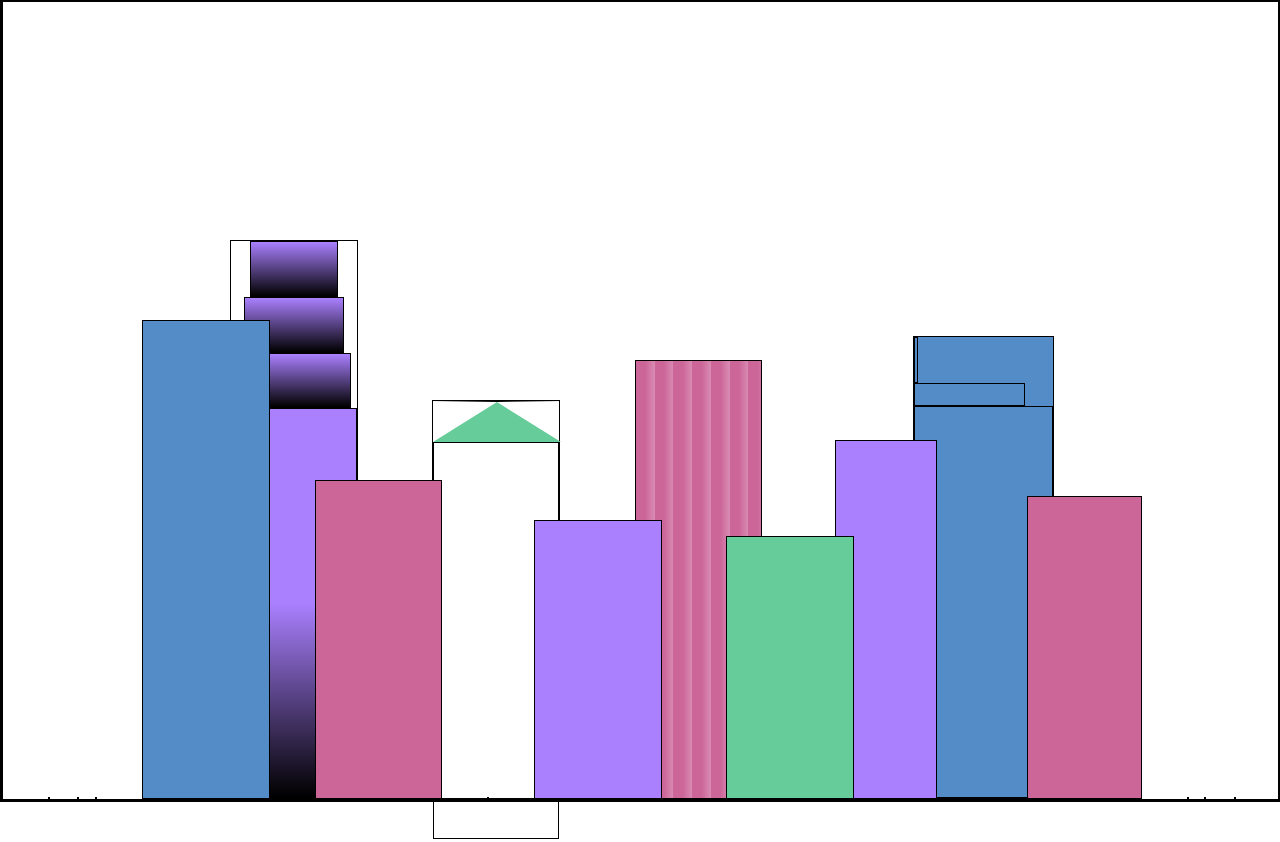
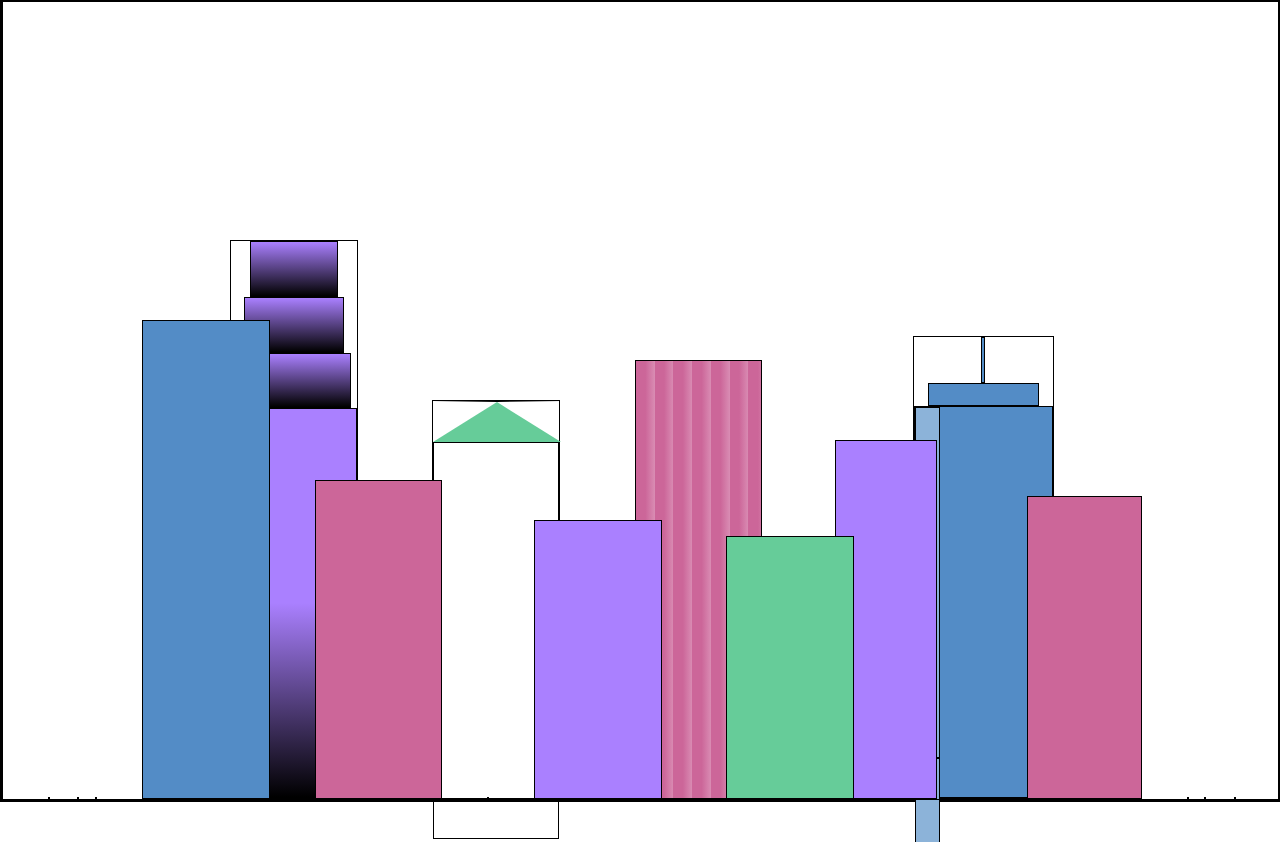
Before and after one commit to Sekoutouree/City-sky-line, a plain HTML site: page index.html in a window 1280 px wide. Shown: the top 842 px of the page. Drawn offline with Linux system fonts and the light colour scheme.

Commit message:
Added divs to index.html and additional styles.css

```diff
--- a/index.html
+++ b/index.html
@@ -11,7 +11,7 @@
     <div class="background-buildings">
         <div></div>
         <div></div>
-        <div class="bb1">
+        <div class="bb1 building-wrap">
             <div class="bb1a bb1-window"></div>
             <div class="bb1b bb1-window"></div>
             <div class="bb1c bb1-window"></div>
@@ -23,10 +23,15 @@
         </div>
         <div class="bb3"></div>
         <div></div>
-        <div class="bb4">
+        <div class="bb4 building-wrap">
             <div class="bb4a"></div>
             <div class="bb4b"></div>
-            <div class="bb4c"></div>
+            <div class="bb4c">
+                <div class="bb4-window"></div>
+                <div class="bb4-window"></div>
+                <div class="bb4-window"></div>
+                <div class="bb4-window"></div>
+            </div>
         </div>
         <div></div>
         <div></div>
--- a/styles.css
+++ b/styles.css
@@ -6,6 +6,7 @@
     --window-color1: black;
     --window-color2: #8cd9b3;
     --window-color3: #d98cb3;
+    --window-color4: #8cb3d9;
 }
 
 * {
@@ -40,12 +41,17 @@ body {
     justify-content: space-evenly;
  }
 
+ .building-wrap {
+    display: flex;
+    flex-direction: column;
+    align-items: center;
+
+ }
+
 .bb1 {
     width: 10%;
     height: 70%;
-    display: flex;
-    flex-direction: column;
-    align-items: center;
+
 }
 
 .bb1-window {
@@ -129,23 +135,32 @@ body {
 .bb4 {
     width: 11%;
     height: 58%;
-    background-color: var(--building-color4);
 }
 
 .bb4a {
     width: 3%;
     height: 10%;
+    background-color: var(--building-color4);
 }
 
 .bb4b {
     width: 80%;
     height: 5%;
+    background-color: var(--building-color4);
 }
 
 .bb4c {
     width: 100%;
     height: 85%;
+    background-color: var(--building-color4);
 }
+
+.bb4-window {
+    width: 18%;
+    height: 90%;
+    background-color: var(--window-color4);
+}
+
 /* .foreground-buildings {
     width: 100%;
     height: 100%;
```
